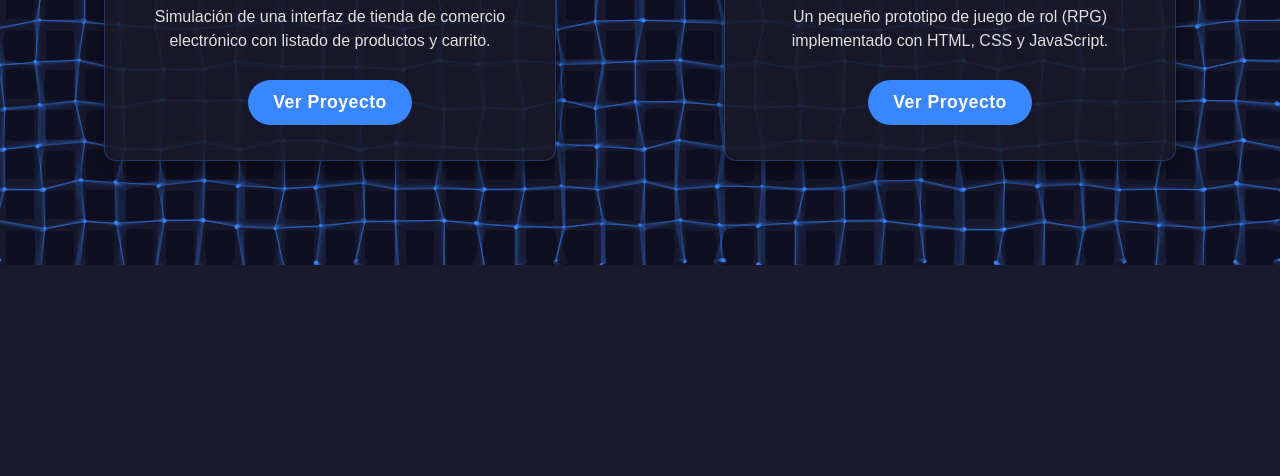
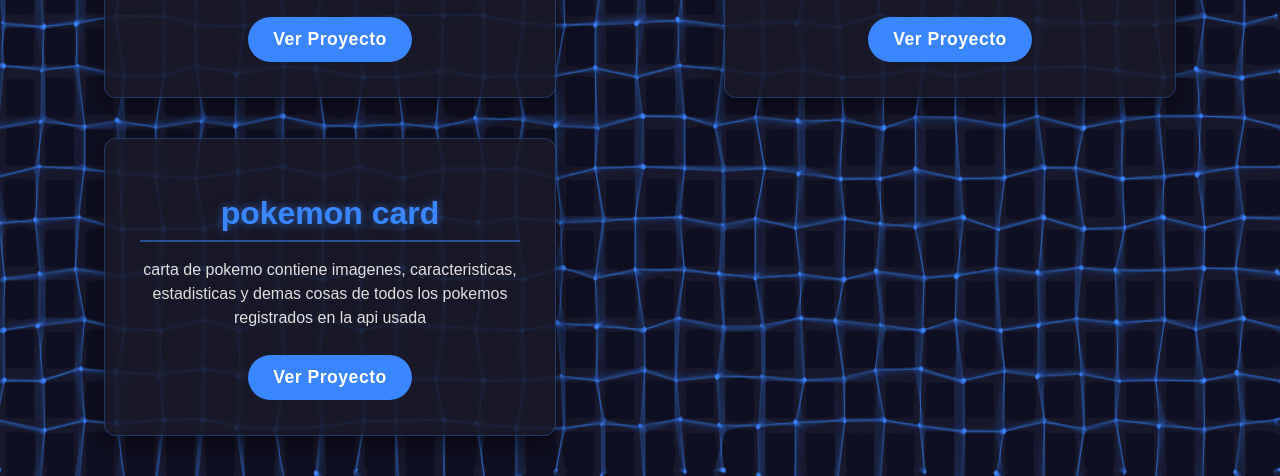
Before and after one commit to Davidsierra12-22/portafolio-render, a plain HTML site: page index.html in a window 1280 px wide. Shown: the part 535-1011 px from the top of the page. Before the commit the page ends 800 px from the top, so only its background shows below. Drawn offline with Linux system fonts and the light colour scheme.

Commit message:
añadi  uevo proyecto poke card

```diff
--- a/index.html
+++ b/index.html
@@ -38,7 +38,16 @@
                 <a href="https://davidsierra12-22.github.io/Edria-ancenso-a-las-sombras/" target="_blank">Ver Proyecto</a>
             </div>
         </div>
+
+             <div class="card-container">
+            <div class="card" data-title="Poke-card">
+                <h1>pokemon card</h1>
+                <p class="descripcion">carta de pokemo contiene imagenes, caracteristicas, estadisticas y demas cosas de todos los pokemos registrados en la api usada</p>
+                <a href="https://davidsierra12-22.github.io/poke-card/" target="_blank">Ver Proyecto</a>
+            </div>
+        </div>
     </div>
+
 
     <canvas id="animatedBackground"></canvas>
 
--- a/styles.css
+++ b/styles.css
@@ -18,8 +18,7 @@
     display: flex;
     align-items: center;
     justify-content: center;
-    overflow: hidden; /* Evita barras de desplazamiento si el canvas se excede */
-    position: relative; /* Para que el canvas se posicione correctamente */
+        position: relative; /* Para que el canvas se posicione correctamente */
 }
 
 /* El lienzo del fondo animado */
@@ -37,7 +36,6 @@
     display: grid;
     /* 2 columnas para pantallas medianas/grandes, ajusta el espacio */
     grid-template-columns: repeat(2, minmax(300px, 1fr));
-    grid-template-rows: repeat(2, 1fr); /* 2 filas */
     gap: 40px; /* Espacio entre las tarjetas */
     padding: 40px;
     max-width: 1200px;
```
